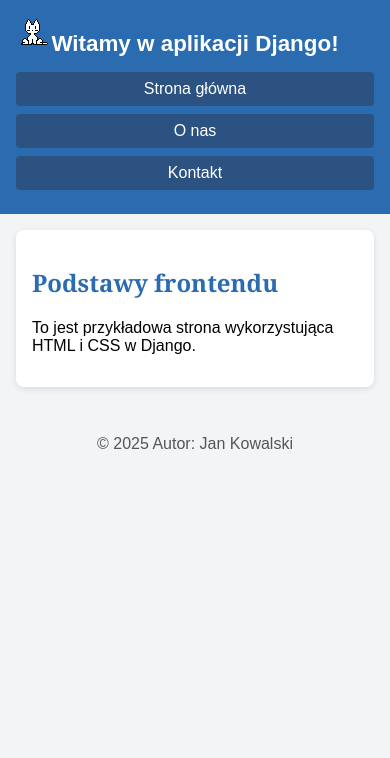
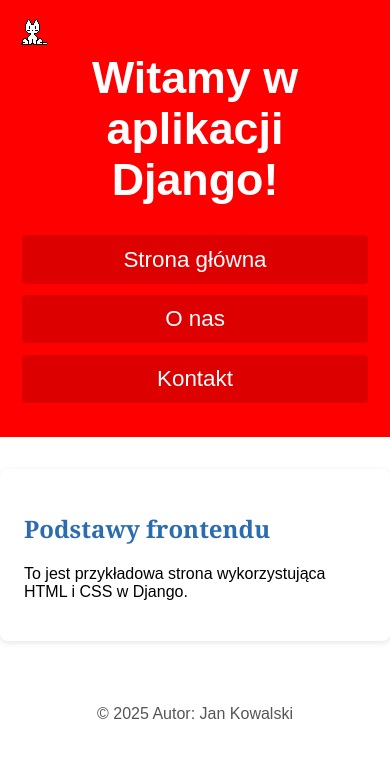
Before and after one commit to StudentAJP31754/myproject, a Django app: page / in a window 390 px wide. Shown: the top 758 px of the page. Run offline with Django 5.2, Linux system fonts and the light colour scheme.

Commit message:
Zmiana kolorow w style.css

```diff
--- a/projectname/frontend_demo/static/frontend_demo/style.css
+++ b/projectname/frontend_demo/static/frontend_demo/style.css
@@ -1,12 +1,12 @@
 body {
   font-family: Arial, sans-serif;
-  background-color: #f3f4f6;
+  background-color: #00000;
   margin: 0;
   padding: 0;
 }
 
 header {
-  background-color: #2b6cb0;
+  background-color: #000000;
   color: white;
   text-align: center;
   padding: 1em;
@@ -45,18 +45,17 @@ footer {
 }
 
 @media (max-width: 600px) {
-  header h1 {
+  header {
     font-size: 1.4em;
+    background-color: #ff0000;
   }
 
   nav a {
     display: block;
     margin: 0.5em 0;
     padding: 0.5em;
-    background-color: #2c5282;
+    background-color: #dd0000;
     border-radius: 4px;
-  }
-
   main {
     margin: 1em;
     padding: 1em;
```
